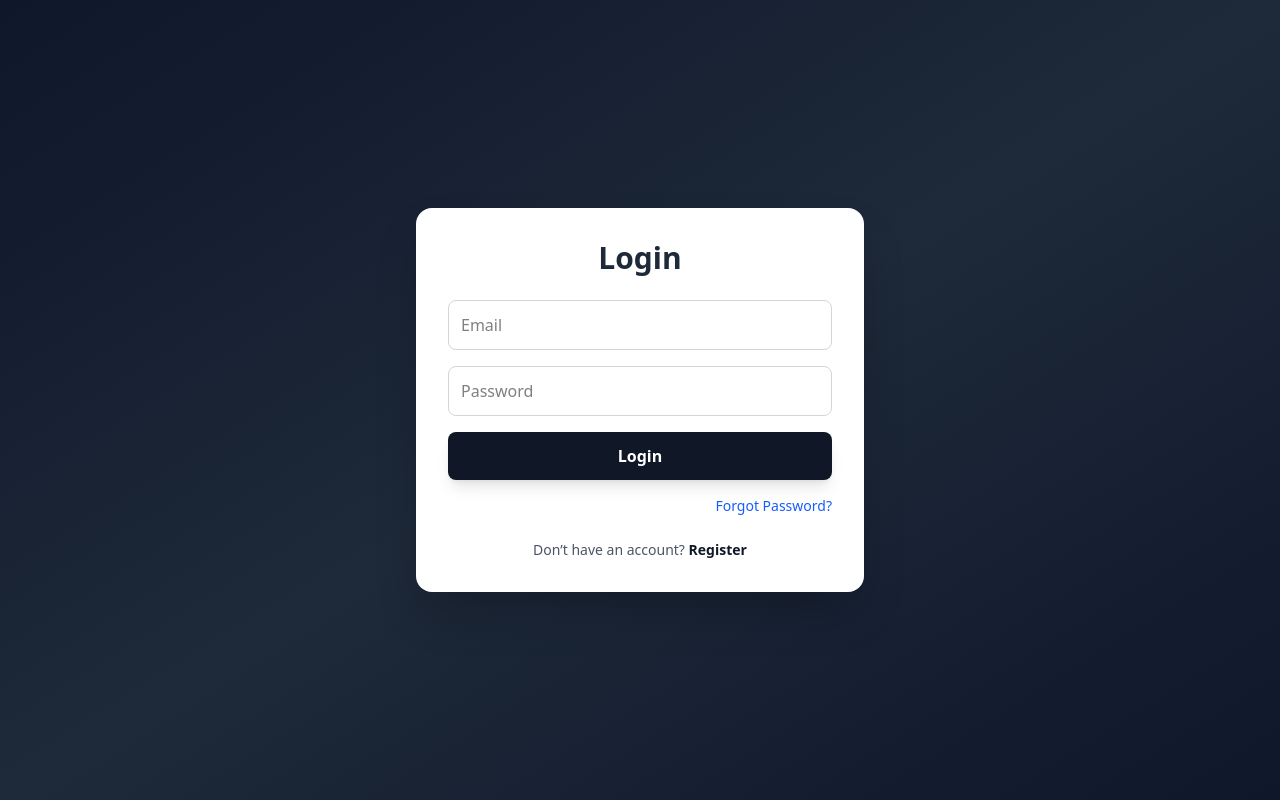
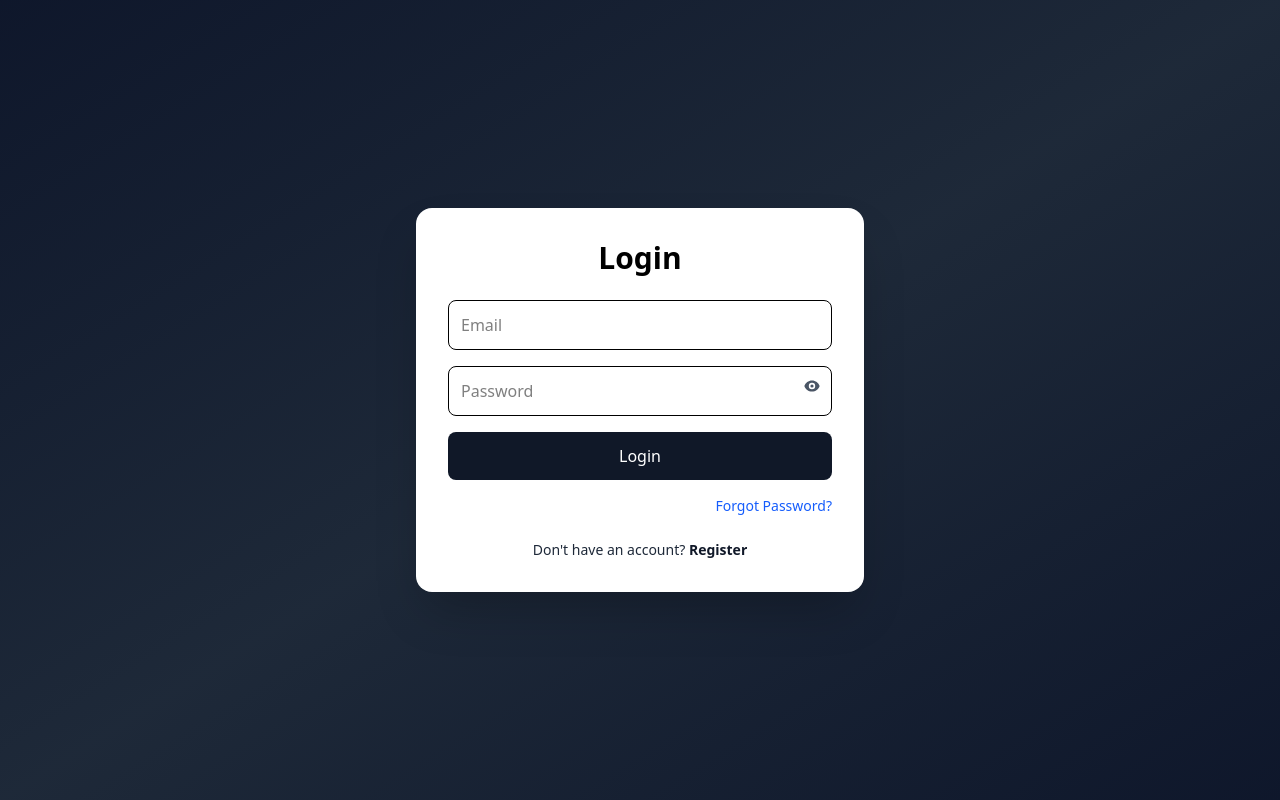
Before and after one commit to nikhilsaini-dev/Job-tracker-app, a React (Vite) app in the folder frontend/: page /login in a window 1280 px wide. Built offline with nearby package versions, Linux system fonts and the light colour scheme.

Commit message:
edit ui and email validation  in register & login page

```diff
--- a/frontend/src/Pages/Login.jsx
+++ b/frontend/src/Pages/Login.jsx
@@ -1,6 +1,7 @@
 import { useState } from "react";
 import { motion } from "framer-motion";
 import { Link, useNavigate } from "react-router-dom";
+import { HiEye, HiEyeOff } from "react-icons/hi";
 
 export default function Login() {
   const navigate = useNavigate();
@@ -10,17 +11,29 @@ export default function Login() {
   const [showForgot, setShowForgot] = useState(false);
   const [loading, setLoading] = useState(false);
 
+  const [showPassword, setShowPassword] = useState(false); // 👈 NEW
+
+  const isValidEmail = (email) =>
+    /^[^\s@]+@[^\s@]+\.[^\s@]{2,}$/.test(email);
+
   const handleLogin = async (e) => {
     e.preventDefault();
     if (!email || !password) return alert("Please fill all fields");
 
+    if (!isValidEmail(email)) {
+      return alert("Please enter valid email");
+    }
+
     setLoading(true);
     try {
-      const res = await fetch("https://job-tracker-app-wrwz.onrender.com/api/auth/login", {
+      const res = await fetch(
+        "https://job-tracker-app-wrwz.onrender.com/api/auth/login",
+        {
           method: "POST",
           headers: { "Content-Type": "application/json" },
           body: JSON.stringify({ email, password }),
-      });
+        }
+      );
 
       const data = await res.json().catch(() => ({}));
 
@@ -44,7 +57,11 @@ export default function Login() {
 
   const handleForgotPassword = async (e) => {
     e.preventDefault();
-    if (!forgotEmail) return alert("Please enter your registered email");
+    if (!forgotEmail) return alert("Enter email");
+
+    if (!isValidEmail(forgotEmail)) {
+      return alert("Enter valid email");
+    }
 
     setLoading(true);
     try {
@@ -57,17 +74,14 @@ export default function Login() {
         }
       );
 
-      const data = await res.json().catch(() => ({}));
-
       if (res.ok) {
-        alert("Check your email for password reset link!");
+        alert("Check your email!");
         setShowForgot(false);
       } else {
-        alert(data.message || "Failed to send reset link");
+        alert("Failed");
       }
-    } catch (err) {
-      console.error(err);
-      alert("Something went wrong");
+    } catch {
+      alert("Error");
     } finally {
       setLoading(false);
     }
@@ -78,10 +92,9 @@ export default function Login() {
       <motion.div
         initial={{ opacity: 0, y: 40 }}
         animate={{ opacity: 1, y: 0 }}
-        transition={{ duration: 0.6 }}
         className="bg-white shadow-2xl rounded-2xl p-8 w-full max-w-md"
       >
-        <h2 className="text-3xl font-bold text-gray-800 text-center mb-6">
+        <h2 className="text-3xl font-bold text-center mb-6">
           {!showForgot ? "Login" : "Forgot Password"}
         </h2>
 
@@ -90,79 +103,77 @@ export default function Login() {
             <input
               type="email"
               placeholder="Email"
-              className="w-full p-3 rounded-lg border border-gray-300 focus:outline-none focus:ring-2 focus:ring-gray-700 transition"
+              className="w-full p-3 border rounded-lg"
               value={email}
               onChange={(e) => setEmail(e.target.value)}
-              required
             />
+
+            {/* PASSWORD WITH EYE */}
+            <div className="relative">
               <input
-              type="password"
+                type={showPassword ? "text" : "password"}
                 placeholder="Password"
-              className="w-full p-3 rounded-lg border border-gray-300 focus:outline-none focus:ring-2 focus:ring-gray-700 transition"
+                className="w-full p-3 border rounded-lg pr-10"
                 value={password}
                 onChange={(e) => setPassword(e.target.value)}
-              required
               />
 
-            <motion.button
-              whileHover={{ scale: 1.03 }}
-              whileTap={{ scale: 0.97 }}
-              type="submit"
-              className={`w-full bg-gray-900 text-white font-semibold py-3 rounded-lg shadow-lg transition ${
-                loading ? "opacity-50 cursor-not-allowed" : "hover:bg-gray-800"
-              }`}
-              disabled={loading}
+              <span
+                className="absolute right-3 top-3 cursor-pointer text-gray-600"
+                onClick={() => setShowPassword(!showPassword)}
               >
+                {showPassword ? <HiEyeOff /> : <HiEye />}
+              </span>
+            </div>
+
+            <button className="w-full bg-gray-900 text-white py-3 rounded-lg">
               {loading ? "Please wait..." : "Login"}
-            </motion.button>
+            </button>
 
             <p
-              className="text-sm text-blue-600 cursor-pointer hover:underline text-right"
+              className="text-sm text-blue-600 text-right cursor-pointer"
               onClick={() => setShowForgot(true)}
             >
               Forgot Password?
             </p>
+
+              <p className="text-gray-800 text-sm text-center mt-6">
+           Don't have an account?{" "}
+          <Link
+            to="/register"
+            className="text-gray-900 font-semibold hover:underline"
+          >
+            Register
+          </Link>
+        </p>
           </form>
+
+
+
+
+
         ) : (
           <form onSubmit={handleForgotPassword} className="space-y-4">
             <input
               type="email"
               placeholder="Enter your registered email"
-              className="w-full p-3 rounded-lg border border-gray-300 focus:outline-none focus:ring-2 focus:ring-gray-700 transition"
+              className="w-full p-3 border rounded-lg"
               value={forgotEmail}
               onChange={(e) => setForgotEmail(e.target.value)}
-              required
             />
 
-            <motion.button
-              whileHover={{ scale: 1.03 }}
-              whileTap={{ scale: 0.97 }}
-              type="submit"
-              className={`w-full bg-gray-900 text-white font-semibold py-3 rounded-lg shadow-lg transition ${
-                loading ? "opacity-50 cursor-not-allowed" : "hover:bg-gray-800"
-              }`}
-              disabled={loading}
-            >
-              {loading ? "Sending..." : "Send Reset Link"}
-            </motion.button>
+            <button className="w-full bg-gray-900 text-white py-3 rounded-lg">
+              Send Reset Link
+            </button>
 
             <p
-              className="text-sm text-gray-600 cursor-pointer hover:underline text-right"
+              className="text-sm text-gray-600 text-right cursor-pointer"
               onClick={() => setShowForgot(false)}
             >
               Back to Login
             </p>
           </form>
         )}
-
-        {!showForgot && (
-          <p className="text-gray-600 text-sm text-center mt-6">
-            Don’t have an account?{" "}
-            <Link to="/" className="text-gray-900 font-semibold hover:underline">
-              Register
-            </Link>
-          </p>
-        )}
       </motion.div>
     </div>
   );
--- a/frontend/src/Pages/Register.jsx
+++ b/frontend/src/Pages/Register.jsx
@@ -1,32 +1,66 @@
 import { useState } from "react";
 import { motion } from "framer-motion";
 import { Link, useNavigate } from "react-router-dom";
+import { HiEye, HiEyeOff } from "react-icons/hi";
 
 export default function Register() {
   const navigate = useNavigate();
+
   const [formData, setFormData] = useState({
     name: "",
     email: "",
     password: "",
   });
 
+  const [showPassword, setShowPassword] = useState(false);
+  const [error, setError] = useState("")
+
+  // Email Validation
+  const isValidEmail = (email) => /^[^\s@]+@[^\s@]+\.[^\s@]{2,}$/.test(email);
+
+  //  Password Validation
+  const isValidPassword = (password) => {
+   return /^(?=.*[A-Z])(?=.*[a-z])(?=.*\d)(?=.*[^A-Za-z0-9]).{8,}$/.test(password);
+  };
+
   const handleRegister = async (e) => {
     e.preventDefault();
 
+    //  Empty check
+    if (!formData.name || !formData.email || !formData.password) {
+      return alert("Please fill all fields");
+    }
+
+    //  Email check
+    if (!isValidEmail(formData.email)) {
+      return alert("Please enter a valid email");
+    }
+
+    //  Password check
+    if (!isValidPassword(formData.password)) {
+      setError("Password must be 8+ chars with uppercase, lowercase, number & special character")
+      return
+    }else{
+      setError("")
+    }
+
     try {
-      const res = await fetch("https://job-tracker-app-wrwz.onrender.com/api/auth/register", {
+      const res = await fetch(
+        "https://job-tracker-app-wrwz.onrender.com/api/auth/register",
+        {
           method: "POST",
           headers: { "Content-Type": "application/json" },
           body: JSON.stringify(formData),
-      });
+        },
+      );
 
-      const data = await res.json().catch(() => ({})); // ✅ FIX
+      const data = await res.json().catch(() => ({}));
 
       if (res.ok) {
         alert("Registered Successfully! Now login");
         navigate("/login");
       } else {
-        alert(data.message || "Registration failed"); // ✅ FIX
+        alert(data.message || "Registration failed");
       }
     } catch (err) {
       console.error(err);
@@ -52,9 +86,7 @@ export default function Register() {
             placeholder="Full Name"
             className="w-full p-3 rounded-lg border border-gray-300 focus:outline-none focus:ring-2 focus:ring-gray-700 transition"
             value={formData.name}
-            onChange={(e) =>
-              setFormData({ ...formData, name: e.target.value })
-            }
+            onChange={(e) => setFormData({ ...formData, name: e.target.value })}
             required
           />
 
@@ -69,8 +101,9 @@ export default function Register() {
             required
           />
 
+          <div className="relative">
             <input
-            type="password"
+              type={showPassword ? "text" : "password"}
               placeholder="Password"
               className="w-full p-3 rounded-lg border border-gray-300 focus:outline-none focus:ring-2 focus:ring-gray-700 transition"
               value={formData.password}
@@ -79,6 +112,18 @@ export default function Register() {
               }
               required
             />
+
+            {error && (
+              <p className="text-red-500 text-sm mt-1">{error}</p>
+            )}
+            <span
+              className="absolute right-3 top-3 cursor-pointer text-gray-600"
+              onClick={() => setShowPassword(!showPassword)}
+            >
+              {showPassword ? <HiEyeOff /> : <HiEye />}
+            </span>
+          </div>
+
 
           <motion.button
             type="submit"
--- a/frontend/src/Pages/ResetPassword.jsx
+++ b/frontend/src/Pages/ResetPassword.jsx
@@ -73,7 +73,7 @@ const ResetPassword = () => {
 
           <button
             type="submit"
-            className="bg-gradient-to-r from-indigo-500 to-purple-600 text-white p-3 rounded-xl hover:scale-105 transition"
+            className="`bg-gradient-to-r` from-indigo-500 to-purple-600 text-white p-3 rounded-xl hover:scale-105 transition"
           >
             Update Password
           </button>
```
Lines whose indentation alone changed are shown as unchanged.
